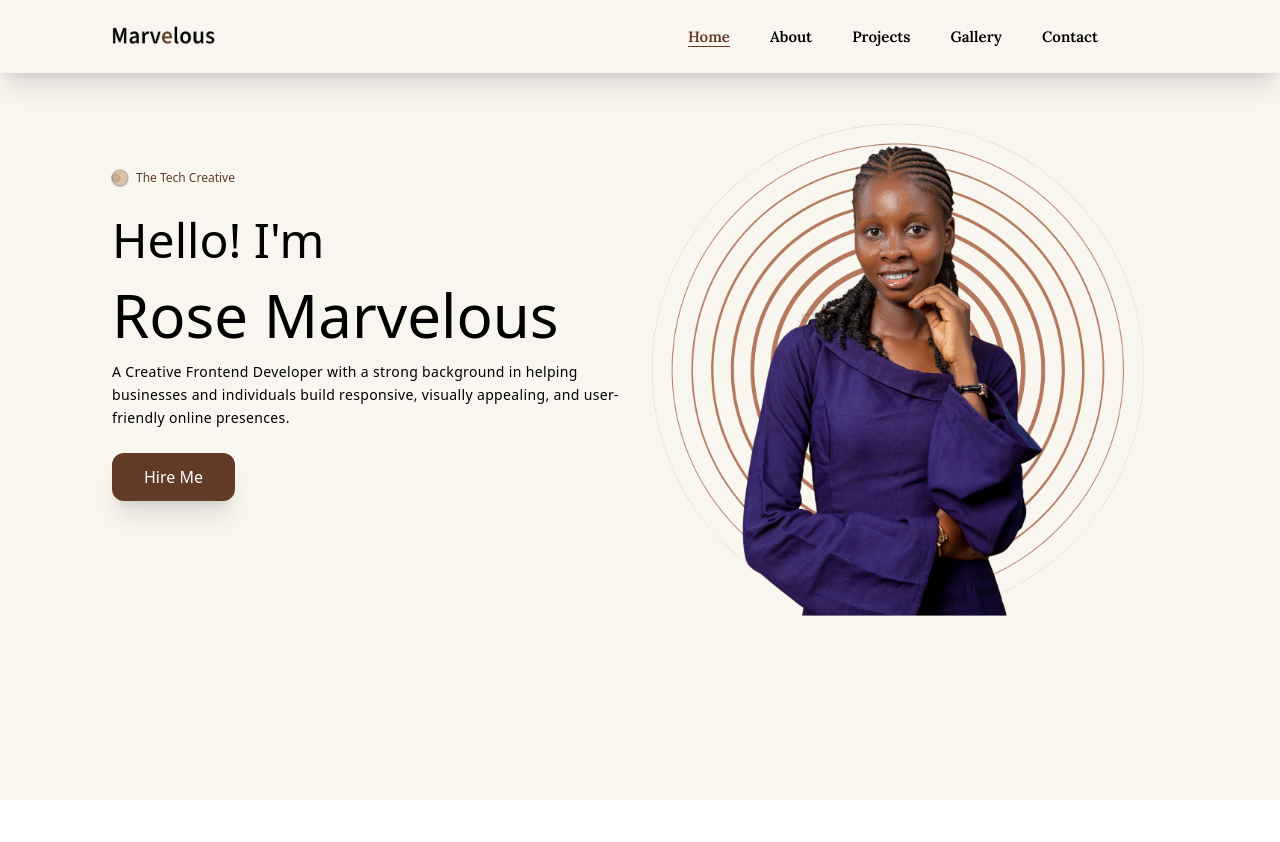
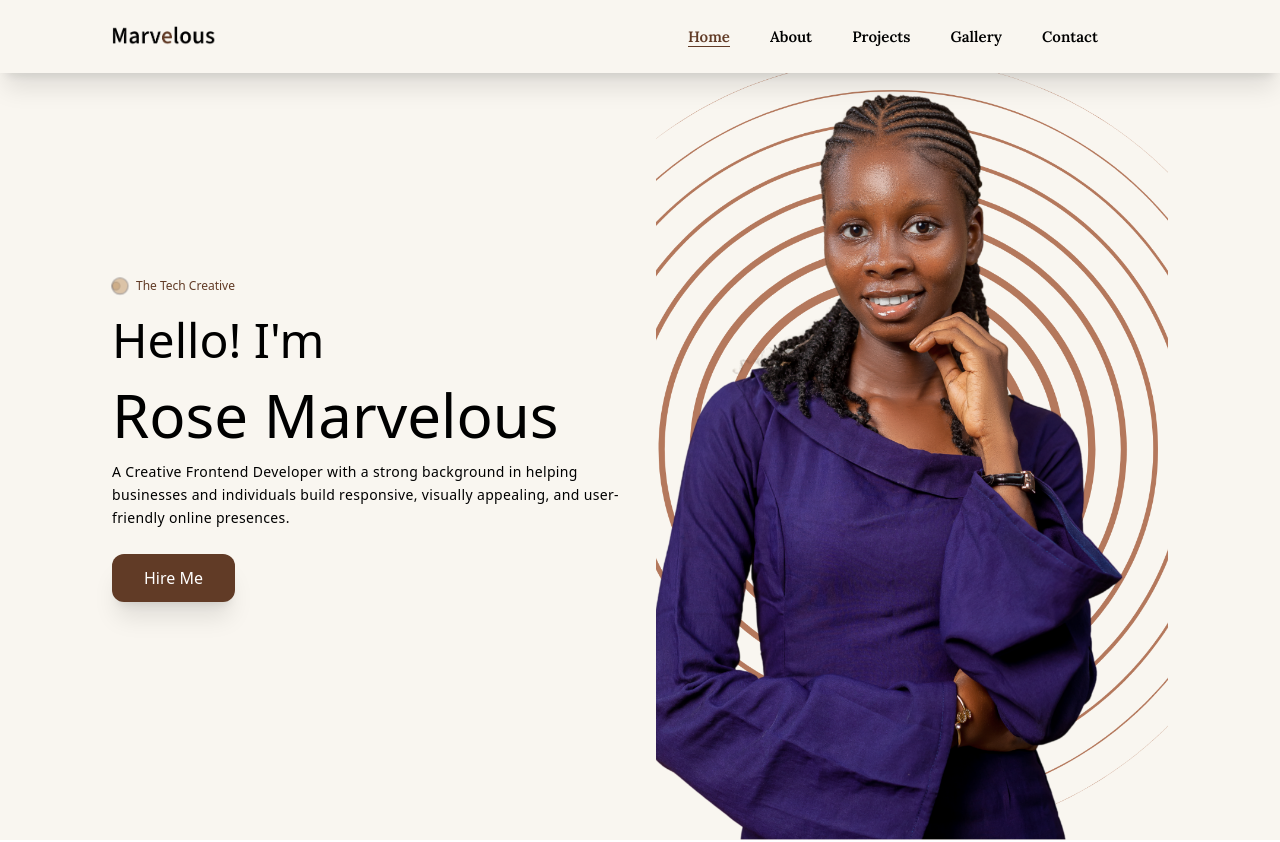
Before and after one commit to rhose1234/My-React-Portfolio, a React (Vite) app: page / in a window 1280 px wide. Shown: the top 842 px of the page. Built offline with nearby package versions, Linux system fonts and the light colour scheme.

Commit message:
Refactor code structure for improved readability and maintainability

```diff
--- a/src/Components/Sections/Home.jsx
+++ b/src/Components/Sections/Home.jsx
@@ -2,7 +2,6 @@ import React from 'react';
 import { motion } from 'framer-motion';
 import mypicture from "../../images/mypic.png";
 import 'animate.css';
-
 
 // Animation variants
 const fadeIn = (direction, delay) => {
@@ -28,9 +27,11 @@ const fadeIn = (direction, delay) => {
 
 export default function Home() {
   return (
-    <div id="home" className="h-screen w-full px-4 md:px-16 lg:px-28 pt-6 bg-[#F9F6F0] max-w-full overflow-x-hidden">
-      <div className="container mx-auto flex flex-col-reverse md:flex-row gap-6 py-8 items-center justify-center md:justify-between md:items-center lg:justify-between">
-
+    <div
+      id="home"
+      className="w-full px-4 md:px-16 lg:px-28 pt-10 bg-[#F9F6F0] max-w-full overflow-x-hidden"
+    >
+      <div className="container mx-auto flex flex-col-reverse md:flex-row gap-8 min-h-screen items-center justify-center">
         {/* Left Content */}
         <motion.div
           variants={fadeIn("left", 0.3)}
@@ -39,7 +40,7 @@ export default function Home() {
           exit="hidden"
           className="w-full md:w-1/2"
         >
-          <div className="mb-6 flex items-center gap-x-3 md:mt-0 lg:mt-0 mt-10">
+          <div className="mb-4 flex items-center gap-x-3">
             <div className="relative flex items-center mr-3">
               <span className="blinking-circle absolute w-2 h-2 bg-[#613B26] rounded-full"></span>
               <span className="blinking-circle absolute w-4 h-4 border border-[#613B26] rounded-full"></span>
@@ -51,9 +52,7 @@ export default function Home() {
             Hello! I'm
           </h3>
 
-          <h2
-            className="hover:animate__heartBeat text-black font-medium text-4xl lg:text-6xl mb-2 leading-tight tracking-normal cursor-pointer"
-          >
+          <h2 className="hover:animate__heartBeat text-black font-medium text-4xl lg:text-6xl mb-2 leading-tight tracking-normal cursor-pointer">
             Rose Marvelous
           </h2>
 
@@ -61,10 +60,7 @@ export default function Home() {
             A Creative Frontend Developer with a strong background in helping businesses and individuals build responsive, visually appealing, and user-friendly online presences.
           </p>
 
-          <motion.div
-            whileHover={{ scale: 1.05 }}
-            whileTap={{ scale: 0.95 }}
-          >
+          <motion.div whileHover={{ scale: 1.05 }} whileTap={{ scale: 0.95 }}>
             <a
               href="/Marvelous_Rose_Resume.pdf"
               download="Rose_Marvelous_CV.pdf"
@@ -94,7 +90,7 @@ export default function Home() {
             <img
               src={mypicture}
               alt="Marvelous Rose"
-              className="w-full max-w-xs h-auto mt-14 lg:max-w-[520px] md:max-w-[400px]"
+              className="w-full max-w-xs md:max-w-[350px] lg:max-w-full lg:h-screen lg:object-cover"
             />
           </motion.div>
         </motion.div>
--- a/vite.config.js
+++ b/vite.config.js
@@ -6,6 +6,7 @@ import tailwindcss from '@tailwindcss/vite'
 export default defineConfig({
   plugins: [react(),
     tailwindcss(),
+
   ],
 
 })
```
Also changed, not shown: src/images/mypic (3).png (added), 1 other file (tests, documents, lock files or other folders).
